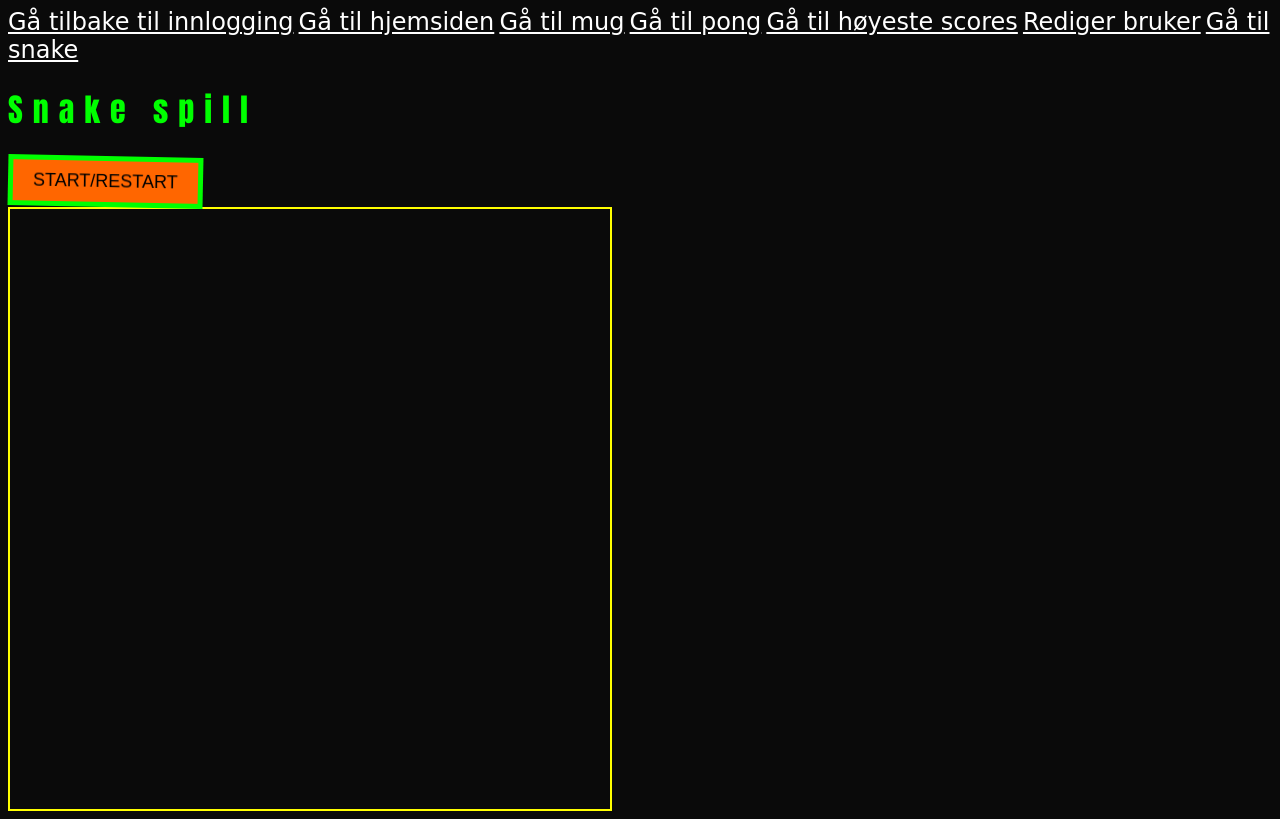
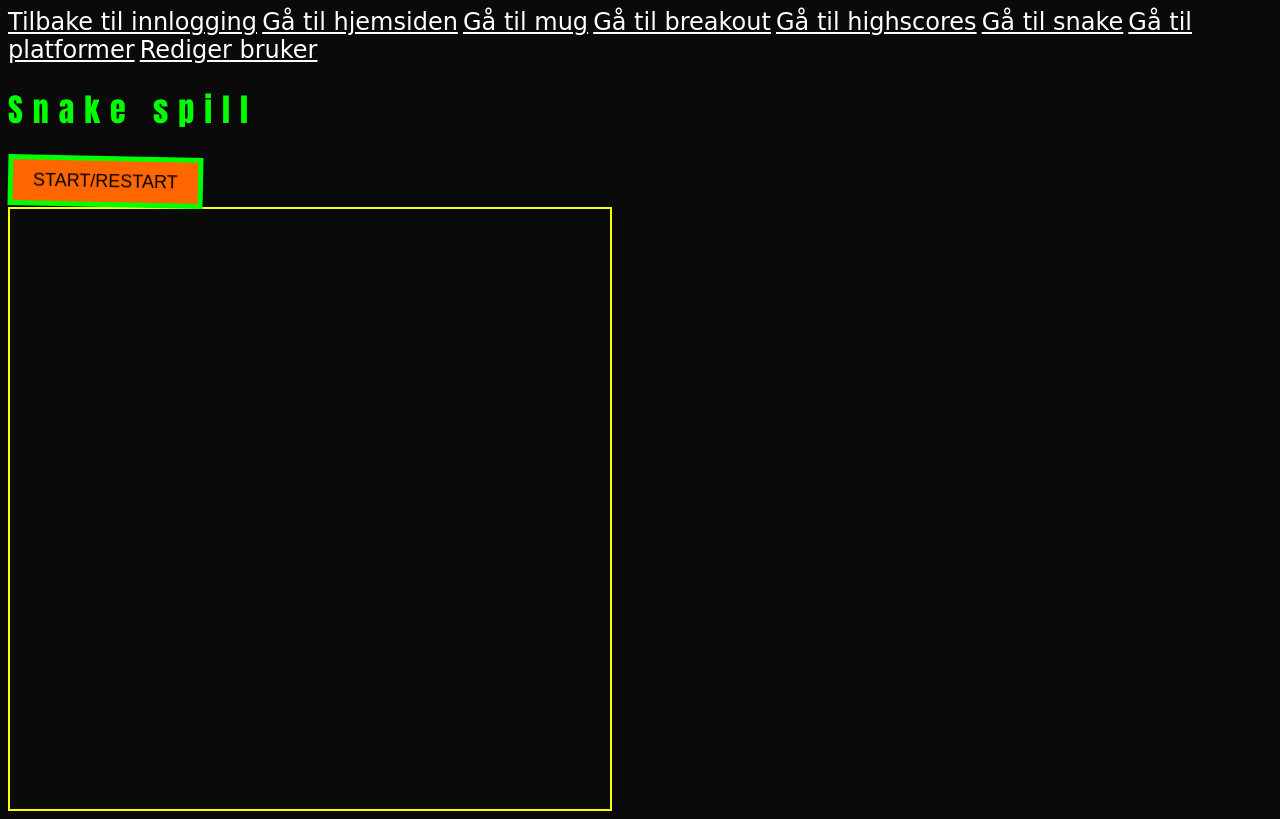
Before and after one commit to Lavaboy080/Exsamen, a Flask app: page /snake in a window 1280 px wide. Run offline with Flask 3, Linux system fonts and the light colour scheme.

Commit message:
la til platformer i navbaren og laged route og javascriptfiler

```diff
--- a/app.py
+++ b/app.py
@@ -222,5 +222,9 @@ def shop():
 def pong():
     return render_template("pong.html")
 
+@app.route('/plat')
+def plat():
+    return render_template("plat.html")
+
 if __name__ == "__main__":
     app.run()
--- a/templates/base.html
+++ b/templates/base.html
@@ -14,13 +14,14 @@
 
 <body>
 <nav class = "navbar">
-    <a href="/">Gå tilbake til innlogging</a>
+    <a href="/">Tilbake til innlogging</a>
     <a href="/welcome">Gå til hjemsiden</a>
     <a href="/mug">Gå til mug</a>
-    <a href="/pong">Gå til pong</a>
-    <a href="/scores">Gå til høyeste scores</a>
+    <a href="/pong">Gå til breakout</a>
+    <a href="/scores">Gå til highscores</a>
+    <a href="/snake">Gå til snake</a>
+    <a href="/plat">Gå til platformer</a>
     <a href="/rediger">Rediger bruker</a>
-    <a href="/snake">Gå til snake</a>
  </nav>
 
 {% block content %}
```
Also changed, not shown: templates/plat.html (added, +8 -0 lines), static/java/plat.js (added).
